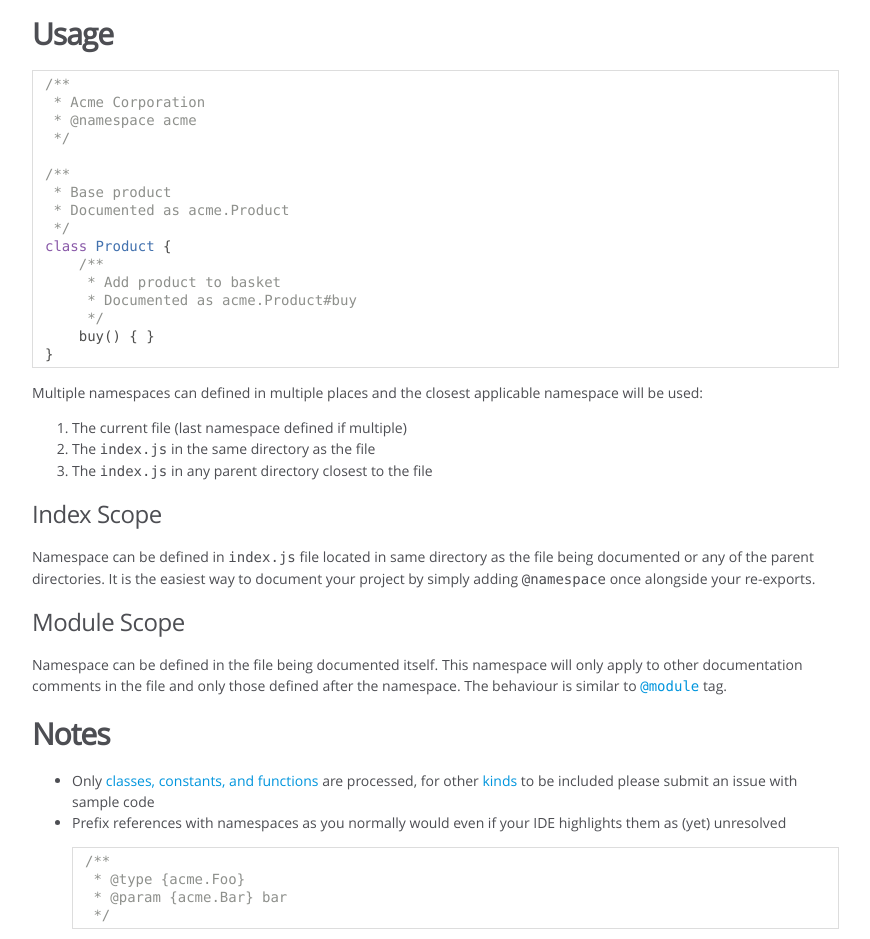
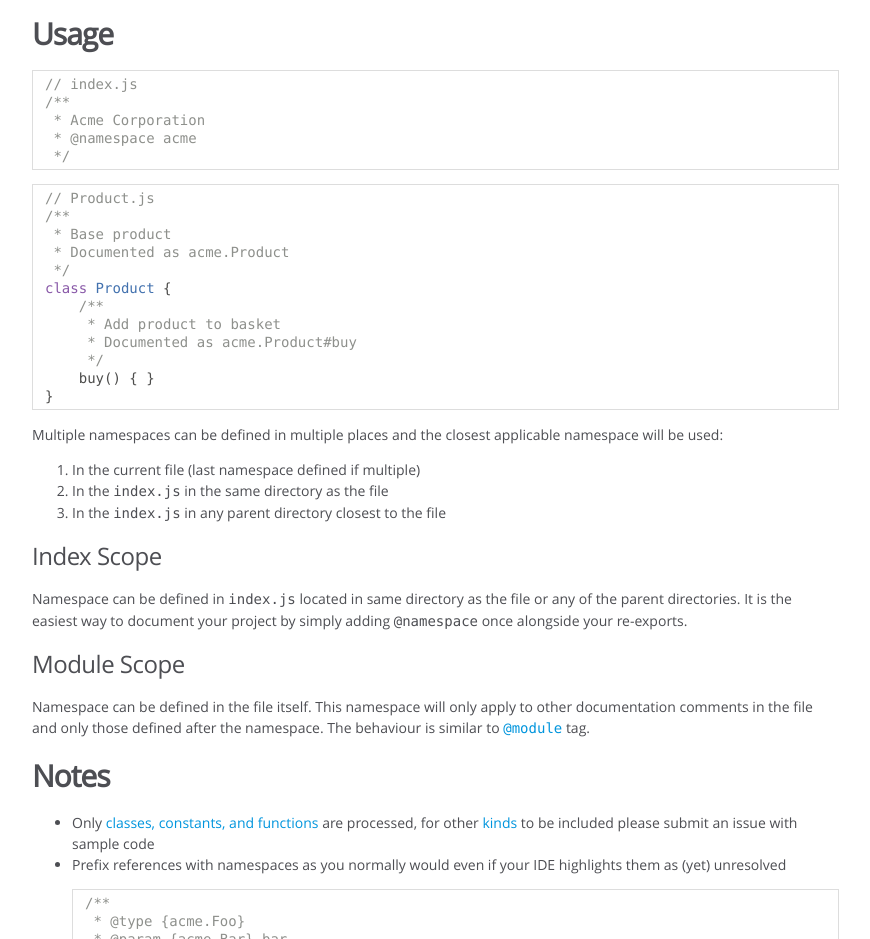
Before and after one commit to kozhevnikov/jsdoc-memberof-namespace, a website: page docs/index.html in a window 1280 px wide. Shown: the part 850-1789 px from the top of the page, without its empty margins (0-870 px from the left). Drawn offline with Linux system fonts and the light colour scheme.

Commit message:
Update README

```diff
--- a/docs/index.html
+++ b/docs/index.html
@@ -45,7 +45,7 @@
     <section>
         <article><h1>JSDoc MemberOf Namespace</h1><p><em>JSDoc plugin to automatically generate memberof namespace tags</em></p>
 <p>This plugin creates a <a href="http://usejsdoc.org/tags-memberof.html"><code>@memberof</code></a> tag, if missing, from the <a href="http://usejsdoc.org/tags-namespace.html"><code>@namespace</code></a> tag defined in <code>index.js</code> (<a href="#index-scope">index scope</a>) or the file itself (<a href="#module-scope">module scope</a>). This enables for a complex project with many modules or packages to be documented easily without needing to manually add <code>@memberof</code> tags to every comment to keep documentation organised.</p>
-<p>Sample documentation for <a href="test">test</a> code is available on <a href="https://kozhevnikov.github.io/jsdoc-memberof-namespace/">docs</a> page.</p>
+<p>Sample documentation for <a href="test">test</a> module is available on <a href="https://kozhevnikov.github.io/jsdoc-memberof-namespace/">docs</a> page.</p>
 <h2>Installation and Configuration</h2><p>JSDoc should be <a href="https://www.npmjs.com/package/jsdoc">installed</a> and <a href="http://usejsdoc.org/about-configuring-jsdoc.html">configured</a>.</p>
 <ol>
 <li><p>Install <a href="https://www.npmjs.com/package/jsdoc-memberof-namespace"><code>jsdoc-memberof-namespace</code></a></p>
@@ -65,11 +65,11 @@
   }
 }</code></pre></li>
 </ol>
-<h2>Usage</h2><pre class="prettyprint source lang-javascript"><code>/**
+<h2>Usage</h2><pre class="prettyprint source lang-javascript"><code>// index.js
+/**
  * Acme Corporation
  * @namespace acme
- */
-
+ */</code></pre><pre class="prettyprint source lang-javascript"><code>// Product.js
 /**
  * Base product
  * Documented as acme.Product
@@ -80,14 +80,14 @@ class Product {
      * Documented as acme.Product#buy
      */
     buy() { }
-}</code></pre><p>Multiple namespaces can defined in multiple places and the closest applicable namespace will be used:</p>
+}</code></pre><p>Multiple namespaces can be defined in multiple places and the closest applicable namespace will be used:</p>
 <ol>
-<li>The current file (last namespace defined if multiple)</li>
-<li>The <code>index.js</code> in the same directory as the file</li>
-<li>The <code>index.js</code> in any parent directory closest to the file</li>
+<li>In the current file (last namespace defined if multiple)</li>
+<li>In the <code>index.js</code> in the same directory as the file</li>
+<li>In the <code>index.js</code> in any parent directory closest to the file</li>
 </ol>
-<h3>Index Scope</h3><p>Namespace can be defined in <code>index.js</code> file located in same directory as the file being documented or any of the parent directories. It is the easiest way to document your project by simply adding <code>@namespace</code> once alongside your re-exports.</p>
-<h3>Module Scope</h3><p>Namespace can be defined in the file being documented itself. This namespace will only apply to other documentation comments in the file and only those defined after the namespace. The behaviour is similar to <a href="http://usejsdoc.org/tags-module.html"><code>@module</code></a> tag.</p>
+<h3>Index Scope</h3><p>Namespace can be defined in <code>index.js</code> located in same directory as the file or any of the parent directories. It is the easiest way to document your project by simply adding <code>@namespace</code> once alongside your re-exports.</p>
+<h3>Module Scope</h3><p>Namespace can be defined in the file itself. This namespace will only apply to other documentation comments in the file and only those defined after the namespace. The behaviour is similar to <a href="http://usejsdoc.org/tags-module.html"><code>@module</code></a> tag.</p>
 <h2>Notes</h2><ul>
 <li>Only <a href="index.js#L6">classes, constants, and functions</a> are processed, for other <a href="http://usejsdoc.org/tags-kind.html">kinds</a> to be included please submit an issue with sample code</li>
 <li>Prefix references with namespaces as you normally would even if your IDE highlights them as (yet) unresolved<pre class="prettyprint source lang-javascript"><code>/**
--- a/package.json
+++ b/package.json
@@ -1,6 +1,6 @@
 {
   "name": "jsdoc-memberof-namespace",
-  "version": "2.0.0",
+  "version": "2.0.1",
   "description": "JSDoc plugin to automatically generate memberof namespace tags",
   "main": "index.js",
   "repository": "https://github.com/kozhevnikov/jsdoc-memberof-namespace",
```
Also changed, not shown: README.md.
